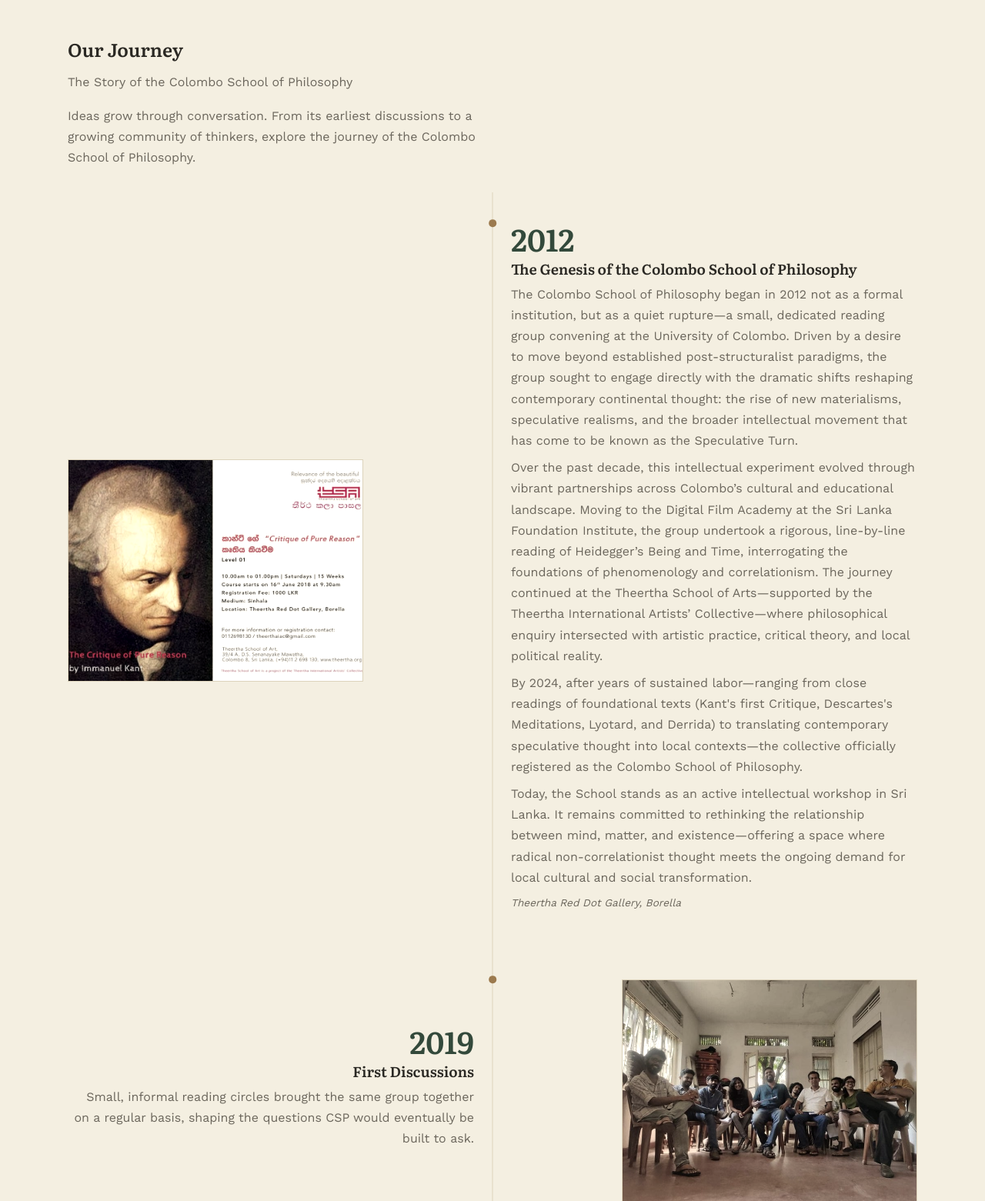
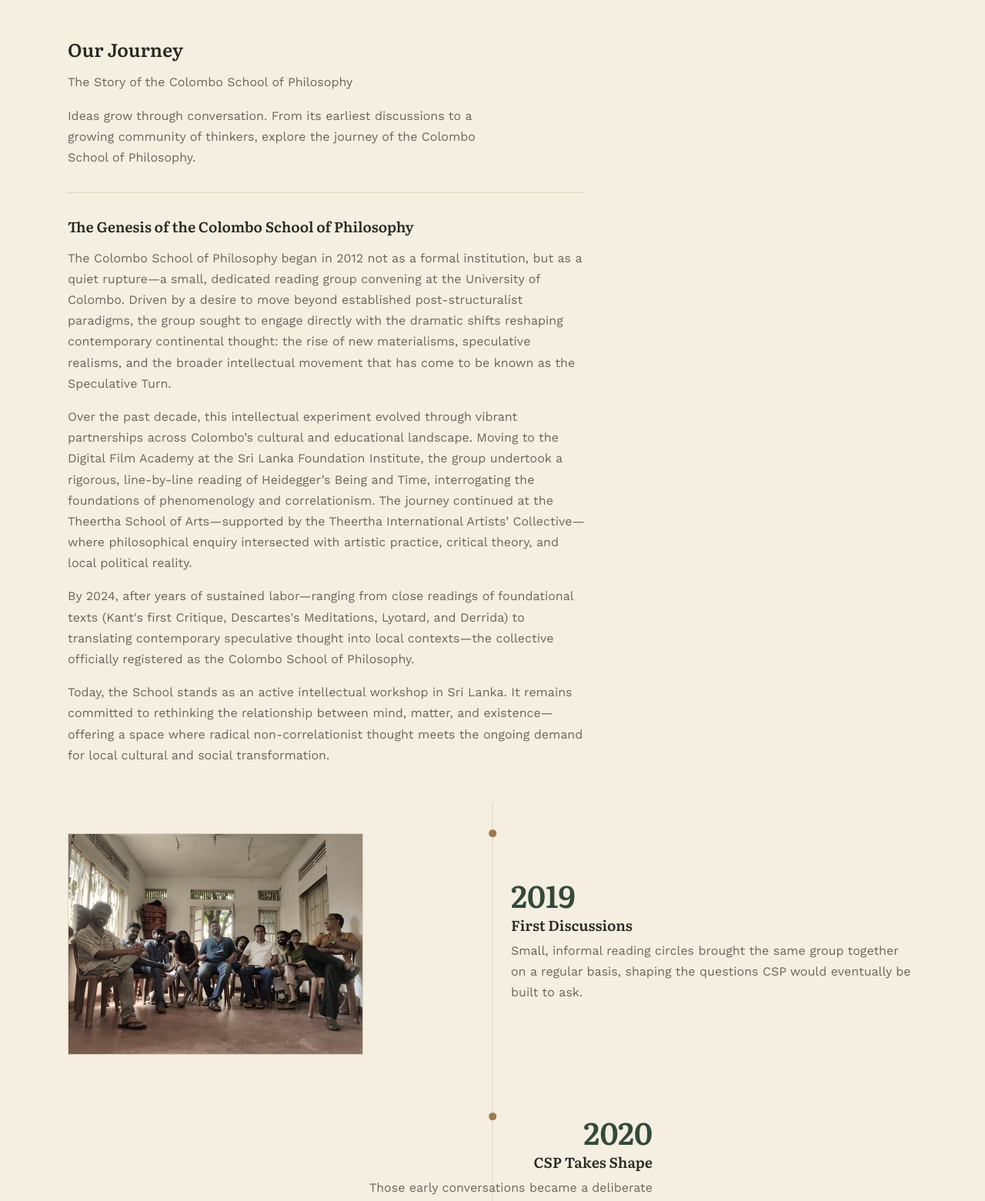
Before and after one commit to kasun007/csp, a PHP site: page /en/index.html in a window 1280 px wide. Shown: the part 1439-3000 px from the top of the page at 77% size. Run offline with PHP 8.4, Linux system fonts and the light colour scheme.

Commit message:
Move the Genesis story out of the timeline into its own block
Remove the "2012" milestone card from timeline.en.json (the story
doesn't fit a single-year alternating card) and instead place it as a
standalone narrative block between the Our Journey intro and the
timeline itself, so it reads as one continuous founding story rather
than being split across a milestone layout.

Co-Authored-By: Claude Sonnet 5 <noreply@anthropic.com>

```diff
--- a/assets/css/styles.css
+++ b/assets/css/styles.css
@@ -697,6 +697,21 @@ ul {
   max-width: 36rem;
 }
 
+.genesis-story {
+  max-width: 42rem;
+  margin: 2rem 0 3rem;
+  padding-top: 2rem;
+  border-top: 1px solid var(--color-border);
+}
+
+.genesis-story h3 {
+  margin-bottom: 1rem;
+}
+
+.genesis-story p {
+  color: var(--color-muted);
+}
+
 .timeline {
   position: relative;
   margin-top: 1rem;
--- a/en/about.html
+++ b/en/about.html
@@ -10,7 +10,7 @@
   <link rel="preconnect" href="https://fonts.googleapis.com">
   <link rel="preconnect" href="https://fonts.gstatic.com" crossorigin>
   <link href="https://fonts.googleapis.com/css2?family=Literata:ital,wght@0,400;0,500;0,600;0,700;1,400;1,500&family=Work+Sans:wght@400;500;600;700&family=Noto+Sans+Sinhala:wght@400;500;600;700&family=Noto+Serif+Sinhala:wght@600;700&display=swap" rel="stylesheet">
-  <link rel="stylesheet" href="/assets/css/styles.css?v=20">
+  <link rel="stylesheet" href="/assets/css/styles.css?v=21">
 </head>
 <body>
   <div id="header-placeholder"></div>
--- a/en/books/index.html
+++ b/en/books/index.html
@@ -10,7 +10,7 @@
   <link rel="preconnect" href="https://fonts.googleapis.com">
   <link rel="preconnect" href="https://fonts.gstatic.com" crossorigin>
   <link href="https://fonts.googleapis.com/css2?family=Literata:ital,wght@0,400;0,500;0,600;0,700;1,400;1,500&family=Work+Sans:wght@400;500;600;700&family=Noto+Sans+Sinhala:wght@400;500;600;700&family=Noto+Serif+Sinhala:wght@600;700&display=swap" rel="stylesheet">
-  <link rel="stylesheet" href="/assets/css/styles.css?v=20">
+  <link rel="stylesheet" href="/assets/css/styles.css?v=21">
 </head>
 <body>
   <div id="header-placeholder"></div>
--- a/en/contact.html
+++ b/en/contact.html
@@ -10,7 +10,7 @@
   <link rel="preconnect" href="https://fonts.googleapis.com">
   <link rel="preconnect" href="https://fonts.gstatic.com" crossorigin>
   <link href="https://fonts.googleapis.com/css2?family=Literata:ital,wght@0,400;0,500;0,600;0,700;1,400;1,500&family=Work+Sans:wght@400;500;600;700&family=Noto+Sans+Sinhala:wght@400;500;600;700&family=Noto+Serif+Sinhala:wght@600;700&display=swap" rel="stylesheet">
-  <link rel="stylesheet" href="/assets/css/styles.css?v=20">
+  <link rel="stylesheet" href="/assets/css/styles.css?v=21">
 </head>
 <body>
   <div id="header-placeholder"></div>
--- a/en/courses/course.html
+++ b/en/courses/course.html
@@ -10,7 +10,7 @@
   <link rel="preconnect" href="https://fonts.googleapis.com">
   <link rel="preconnect" href="https://fonts.gstatic.com" crossorigin>
   <link href="https://fonts.googleapis.com/css2?family=Literata:ital,wght@0,400;0,500;0,600;0,700;1,400;1,500&family=Work+Sans:wght@400;500;600;700&family=Noto+Sans+Sinhala:wght@400;500;600;700&family=Noto+Serif+Sinhala:wght@600;700&display=swap" rel="stylesheet">
-  <link rel="stylesheet" href="/assets/css/styles.css?v=20">
+  <link rel="stylesheet" href="/assets/css/styles.css?v=21">
 </head>
 <body>
   <div id="header-placeholder"></div>
--- a/en/courses/index.html
+++ b/en/courses/index.html
@@ -10,7 +10,7 @@
   <link rel="preconnect" href="https://fonts.googleapis.com">
   <link rel="preconnect" href="https://fonts.gstatic.com" crossorigin>
   <link href="https://fonts.googleapis.com/css2?family=Literata:ital,wght@0,400;0,500;0,600;0,700;1,400;1,500&family=Work+Sans:wght@400;500;600;700&family=Noto+Sans+Sinhala:wght@400;500;600;700&family=Noto+Serif+Sinhala:wght@600;700&display=swap" rel="stylesheet">
-  <link rel="stylesheet" href="/assets/css/styles.css?v=20">
+  <link rel="stylesheet" href="/assets/css/styles.css?v=21">
 </head>
 <body>
   <div id="header-placeholder"></div>
--- a/en/index.html
+++ b/en/index.html
@@ -10,7 +10,7 @@
   <link rel="preconnect" href="https://fonts.googleapis.com">
   <link rel="preconnect" href="https://fonts.gstatic.com" crossorigin>
   <link href="https://fonts.googleapis.com/css2?family=Literata:ital,wght@0,400;0,500;0,600;0,700;1,400;1,500&family=Work+Sans:wght@400;500;600;700&family=Noto+Sans+Sinhala:wght@400;500;600;700&family=Noto+Serif+Sinhala:wght@600;700&display=swap" rel="stylesheet">
-  <link rel="stylesheet" href="/assets/css/styles.css?v=20">
+  <link rel="stylesheet" href="/assets/css/styles.css?v=21">
 </head>
 <body>
   <div id="header-placeholder"></div>
@@ -79,6 +79,13 @@
           <p class="lead">The Story of the Colombo School of Philosophy</p>
           <p>Ideas grow through conversation. From its earliest discussions to a growing community of thinkers, explore the journey of the Colombo School of Philosophy.</p>
         </div>
+        <div class="genesis-story">
+          <h3>The Genesis of the Colombo School of Philosophy</h3>
+          <p>The Colombo School of Philosophy began in 2012 not as a formal institution, but as a quiet rupture&mdash;a small, dedicated reading group convening at the University of Colombo. Driven by a desire to move beyond established post-structuralist paradigms, the group sought to engage directly with the dramatic shifts reshaping contemporary continental thought: the rise of new materialisms, speculative realisms, and the broader intellectual movement that has come to be known as the Speculative Turn.</p>
+          <p>Over the past decade, this intellectual experiment evolved through vibrant partnerships across Colombo&rsquo;s cultural and educational landscape. Moving to the Digital Film Academy at the Sri Lanka Foundation Institute, the group undertook a rigorous, line-by-line reading of Heidegger&rsquo;s Being and Time, interrogating the foundations of phenomenology and correlationism. The journey continued at the Theertha School of Arts&mdash;supported by the Theertha International Artists&rsquo; Collective&mdash;where philosophical enquiry intersected with artistic practice, critical theory, and local political reality.</p>
+          <p>By 2024, after years of sustained labor&mdash;ranging from close readings of foundational texts (Kant's first Critique, Descartes's Meditations, Lyotard, and Derrida) to translating contemporary speculative thought into local contexts&mdash;the collective officially registered as the Colombo School of Philosophy.</p>
+          <p>Today, the School stands as an active intellectual workshop in Sri Lanka. It remains committed to rethinking the relationship between mind, matter, and existence&mdash;offering a space where radical non-correlationist thought meets the ongoing demand for local cultural and social transformation.</p>
+        </div>
         <div class="timeline" id="timeline-list"></div>
       </div>
     </section>
--- a/en/team.html
+++ b/en/team.html
@@ -10,7 +10,7 @@
   <link rel="preconnect" href="https://fonts.googleapis.com">
   <link rel="preconnect" href="https://fonts.gstatic.com" crossorigin>
   <link href="https://fonts.googleapis.com/css2?family=Literata:ital,wght@0,400;0,500;0,600;0,700;1,400;1,500&family=Work+Sans:wght@400;500;600;700&family=Noto+Sans+Sinhala:wght@400;500;600;700&family=Noto+Serif+Sinhala:wght@600;700&display=swap" rel="stylesheet">
-  <link rel="stylesheet" href="/assets/css/styles.css?v=20">
+  <link rel="stylesheet" href="/assets/css/styles.css?v=21">
 </head>
 <body>
   <div id="header-placeholder"></div>
--- a/si/about.html
+++ b/si/about.html
@@ -10,7 +10,7 @@
   <link rel="preconnect" href="https://fonts.googleapis.com">
   <link rel="preconnect" href="https://fonts.gstatic.com" crossorigin>
   <link href="https://fonts.googleapis.com/css2?family=Literata:ital,wght@0,400;0,500;0,600;0,700;1,400;1,500&family=Work+Sans:wght@400;500;600;700&family=Noto+Sans+Sinhala:wght@400;500;600;700&family=Noto+Serif+Sinhala:wght@600;700&display=swap" rel="stylesheet">
-  <link rel="stylesheet" href="/assets/css/styles.css?v=20">
+  <link rel="stylesheet" href="/assets/css/styles.css?v=21">
 </head>
 <body>
   <div id="header-placeholder"></div>
--- a/si/books/index.html
+++ b/si/books/index.html
@@ -10,7 +10,7 @@
   <link rel="preconnect" href="https://fonts.googleapis.com">
   <link rel="preconnect" href="https://fonts.gstatic.com" crossorigin>
   <link href="https://fonts.googleapis.com/css2?family=Literata:ital,wght@0,400;0,500;0,600;0,700;1,400;1,500&family=Work+Sans:wght@400;500;600;700&family=Noto+Sans+Sinhala:wght@400;500;600;700&family=Noto+Serif+Sinhala:wght@600;700&display=swap" rel="stylesheet">
-  <link rel="stylesheet" href="/assets/css/styles.css?v=20">
+  <link rel="stylesheet" href="/assets/css/styles.css?v=21">
 </head>
 <body>
   <div id="header-placeholder"></div>
--- a/si/contact.html
+++ b/si/contact.html
@@ -10,7 +10,7 @@
   <link rel="preconnect" href="https://fonts.googleapis.com">
   <link rel="preconnect" href="https://fonts.gstatic.com" crossorigin>
   <link href="https://fonts.googleapis.com/css2?family=Literata:ital,wght@0,400;0,500;0,600;0,700;1,400;1,500&family=Work+Sans:wght@400;500;600;700&family=Noto+Sans+Sinhala:wght@400;500;600;700&family=Noto+Serif+Sinhala:wght@600;700&display=swap" rel="stylesheet">
-  <link rel="stylesheet" href="/assets/css/styles.css?v=20">
+  <link rel="stylesheet" href="/assets/css/styles.css?v=21">
 </head>
 <body>
   <!-- DRAFT MACHINE TRANSLATION — please have a native Sinhala speaker review -->
--- a/si/courses/course.html
+++ b/si/courses/course.html
@@ -10,7 +10,7 @@
   <link rel="preconnect" href="https://fonts.googleapis.com">
   <link rel="preconnect" href="https://fonts.gstatic.com" crossorigin>
   <link href="https://fonts.googleapis.com/css2?family=Literata:ital,wght@0,400;0,500;0,600;0,700;1,400;1,500&family=Work+Sans:wght@400;500;600;700&family=Noto+Sans+Sinhala:wght@400;500;600;700&family=Noto+Serif+Sinhala:wght@600;700&display=swap" rel="stylesheet">
-  <link rel="stylesheet" href="/assets/css/styles.css?v=20">
+  <link rel="stylesheet" href="/assets/css/styles.css?v=21">
 </head>
 <body>
   <!-- DRAFT MACHINE TRANSLATION — please have a native Sinhala speaker review -->
--- a/si/courses/index.html
+++ b/si/courses/index.html
@@ -10,7 +10,7 @@
   <link rel="preconnect" href="https://fonts.googleapis.com">
   <link rel="preconnect" href="https://fonts.gstatic.com" crossorigin>
   <link href="https://fonts.googleapis.com/css2?family=Literata:ital,wght@0,400;0,500;0,600;0,700;1,400;1,500&family=Work+Sans:wght@400;500;600;700&family=Noto+Sans+Sinhala:wght@400;500;600;700&family=Noto+Serif+Sinhala:wght@600;700&display=swap" rel="stylesheet">
-  <link rel="stylesheet" href="/assets/css/styles.css?v=20">
+  <link rel="stylesheet" href="/assets/css/styles.css?v=21">
 </head>
 <body>
   <!-- DRAFT MACHINE TRANSLATION — please have a native Sinhala speaker review -->
--- a/si/index.html
+++ b/si/index.html
@@ -10,7 +10,7 @@
   <link rel="preconnect" href="https://fonts.googleapis.com">
   <link rel="preconnect" href="https://fonts.gstatic.com" crossorigin>
   <link href="https://fonts.googleapis.com/css2?family=Literata:ital,wght@0,400;0,500;0,600;0,700;1,400;1,500&family=Work+Sans:wght@400;500;600;700&family=Noto+Sans+Sinhala:wght@400;500;600;700&family=Noto+Serif+Sinhala:wght@600;700&display=swap" rel="stylesheet">
-  <link rel="stylesheet" href="/assets/css/styles.css?v=20">
+  <link rel="stylesheet" href="/assets/css/styles.css?v=21">
 </head>
 <body>
   <!-- DRAFT MACHINE TRANSLATION — please have a native Sinhala speaker review -->
@@ -48,7 +48,7 @@
     <section class="section timeline-section">
       <div class="container">
         <div class="section-heading timeline-intro">
-          <h2>අප ගැන </h2>
+          <h2>අපේ  ගමන</h2>
           <p class="lead">කොළඹ දර්ශන ගුරුකුලයේ කතාව</p>
           <p>2012 දී කොළඹ විශ්වවිද්‍යාලයේ කුඩා අධ්‍යයන කවයකින් ඇරඹි Colombo School of Philosophy, අද ශ්‍රී ලංකාව තුළ නව දාර්ශනික සිතීමක් වෙනුවෙන් පෙනී සිටින සක්‍රීය වැඩබිමකි.
 
--- a/si/team.html
+++ b/si/team.html
@@ -10,7 +10,7 @@
   <link rel="preconnect" href="https://fonts.googleapis.com">
   <link rel="preconnect" href="https://fonts.gstatic.com" crossorigin>
   <link href="https://fonts.googleapis.com/css2?family=Literata:ital,wght@0,400;0,500;0,600;0,700;1,400;1,500&family=Work+Sans:wght@400;500;600;700&family=Noto+Sans+Sinhala:wght@400;500;600;700&family=Noto+Serif+Sinhala:wght@600;700&display=swap" rel="stylesheet">
-  <link rel="stylesheet" href="/assets/css/styles.css?v=20">
+  <link rel="stylesheet" href="/assets/css/styles.css?v=21">
 </head>
 <body>
   <!-- DRAFT MACHINE TRANSLATION — please have a native Sinhala speaker review -->
```
Also changed, not shown: assets/data/timeline.en.json (+0 -7 lines).
